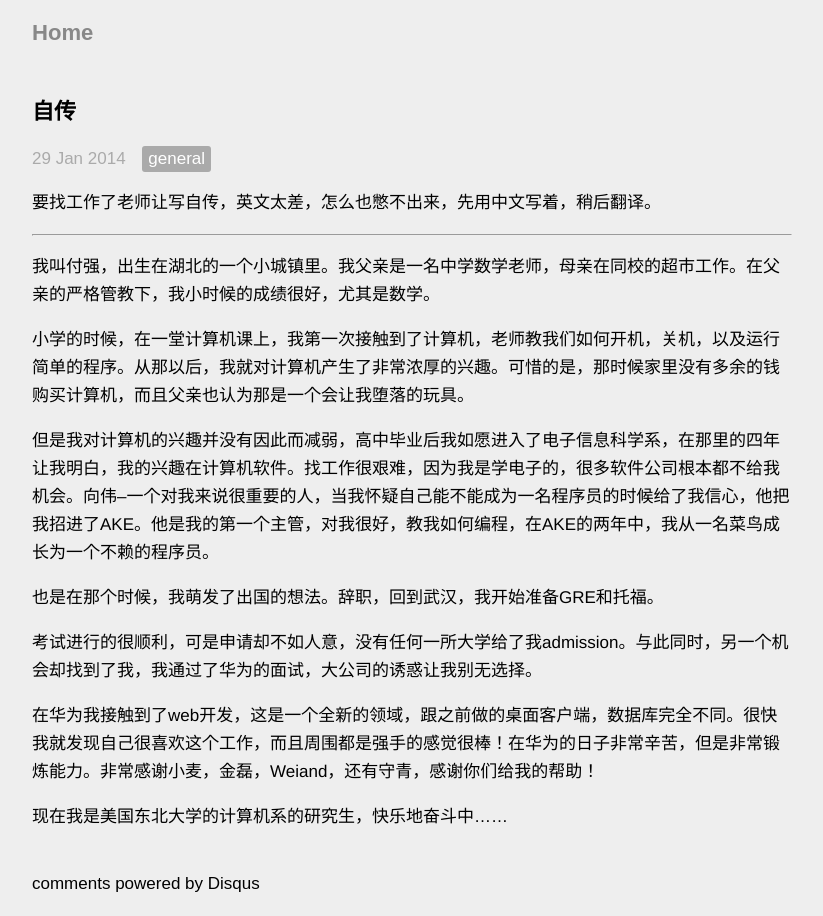
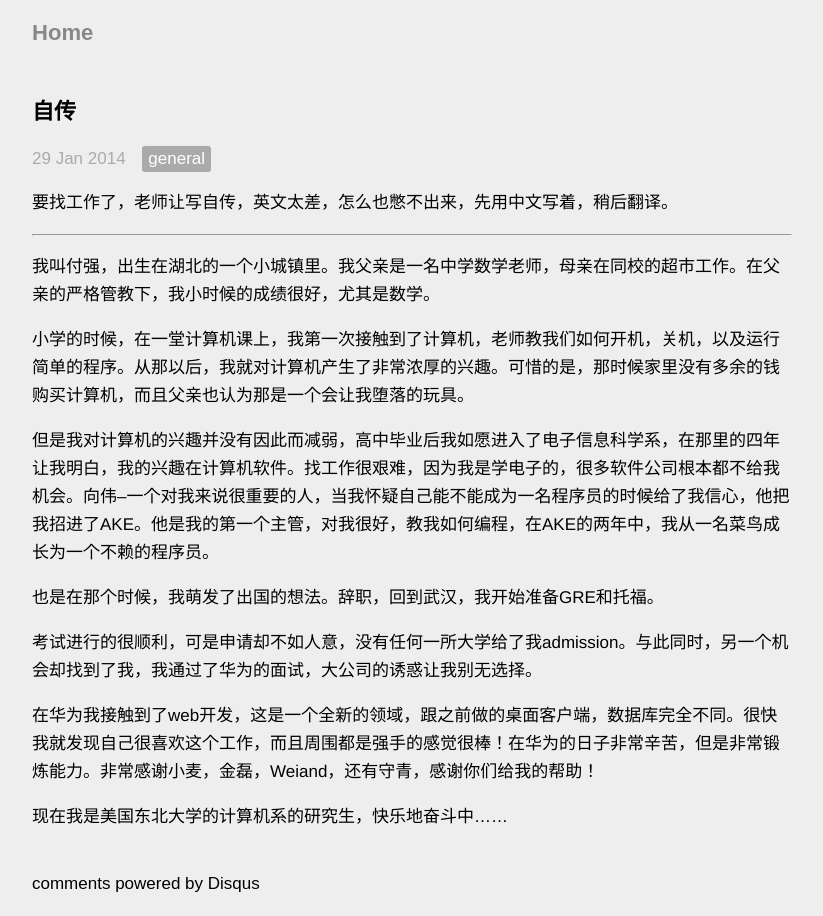
Before and after one commit to fuqcool/fuqcool.github.io, a Jekyll site: the page built from _posts/2014-01-29-autobiography.md, in a window 1280 px wide. Shown: the whole page, without its empty margins (228-1051 px from the left). Built offline with Jekyll 4.4.1, drawn with Linux system fonts in a browser that asks for light colours; Markdown is read by kramdown in place of the engine named in the settings; comment, search, counter and statistics services are not loaded.

```diff
--- a/_posts/2014-01-29-autobiography.md
+++ b/_posts/2014-01-29-autobiography.md
@@ -4,7 +4,7 @@ title: "自传"
 categories: general
 ---
 
-要找工作了老师让写自传，英文太差，怎么也憋不出来，先用中文写着，稍后翻译。
+要找工作了，老师让写自传，英文太差，怎么也憋不出来，先用中文写着，稍后翻译。
 
 * * *
 
```
